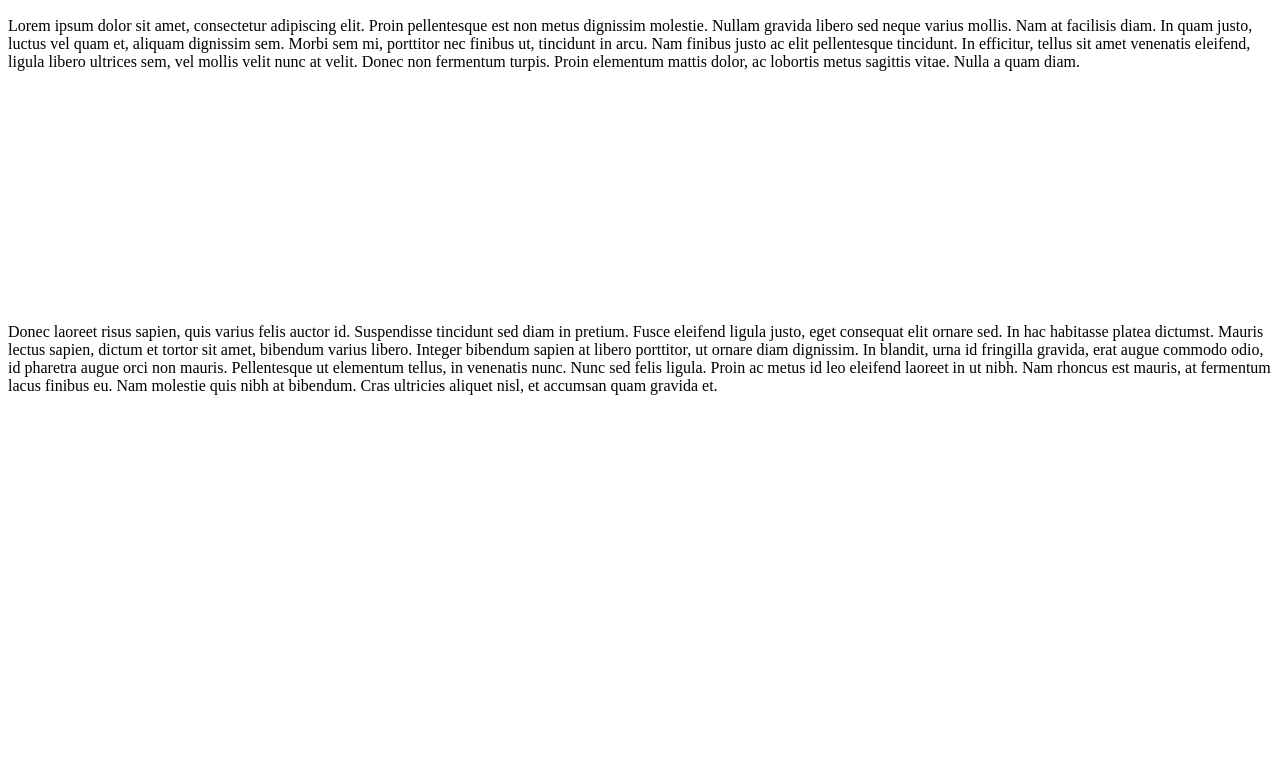
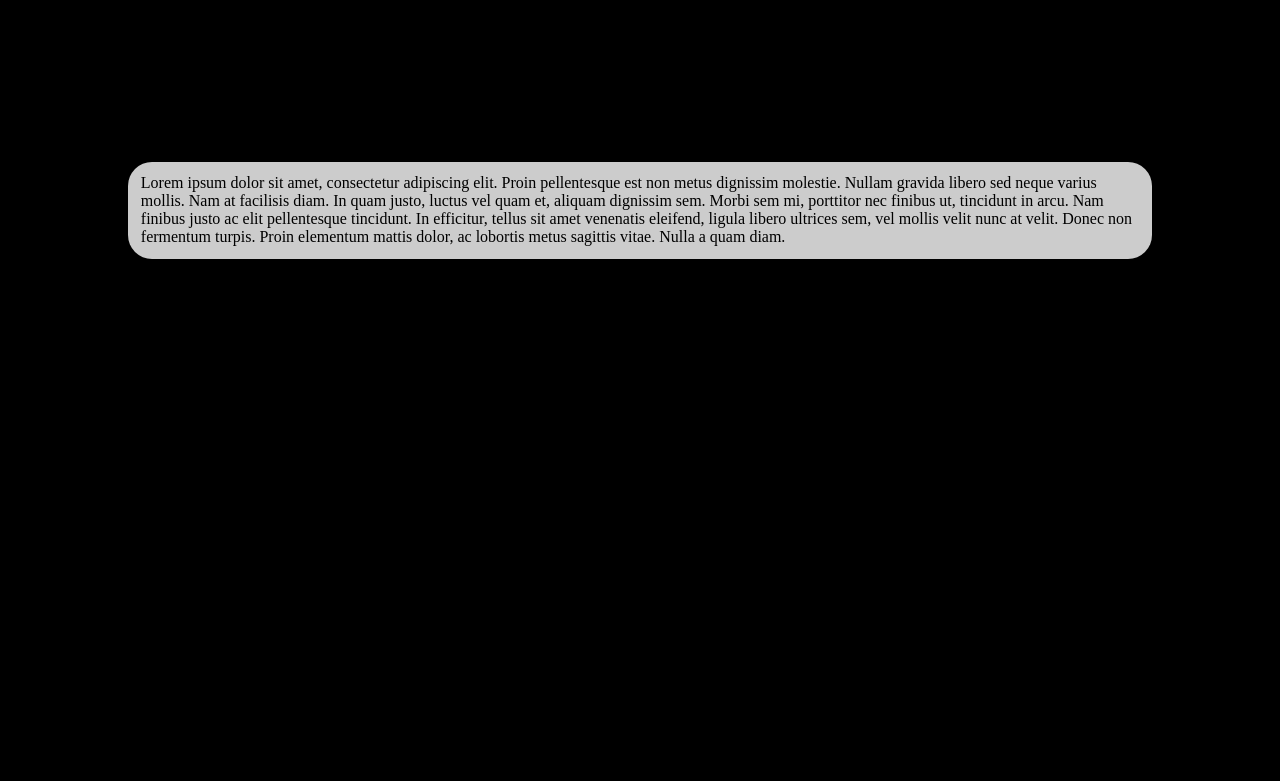
Before and after one commit to lucasdupont8/le_mans_univ_project, a plain HTML site: page index.html in a window 1280 px wide. Shown: the part 148-929 px from the top of the page. Drawn offline with Linux system fonts and the light colour scheme.

Commit message:
Update index.html

```diff
--- a/index.html
+++ b/index.html
@@ -5,7 +5,7 @@
 
       <meta charset="UTF-8">
       <title>Home</title>
-      <link href="index_css.css" rel="stylesheet" media="all">
+      <link href="code-css.css" rel="stylesheet" media="all">
    </head>
    <body class="imageBackHome">
       <div>
```
